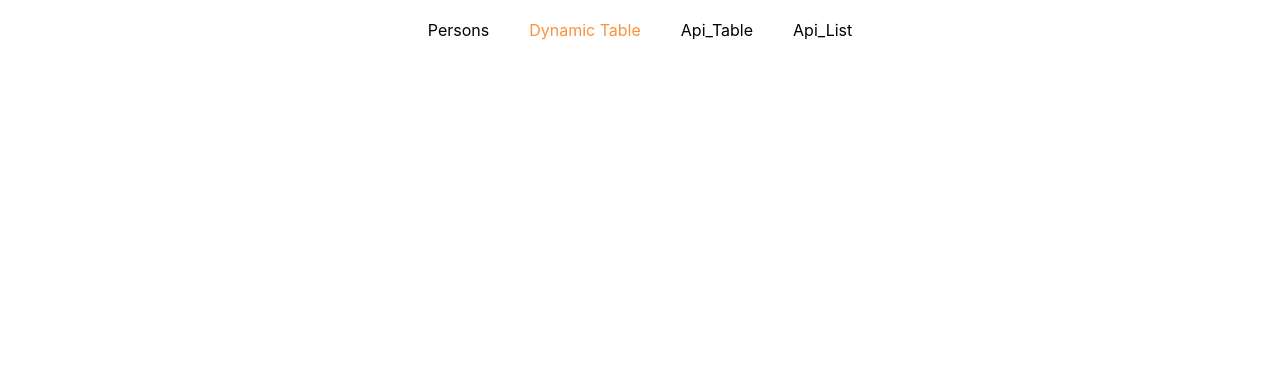
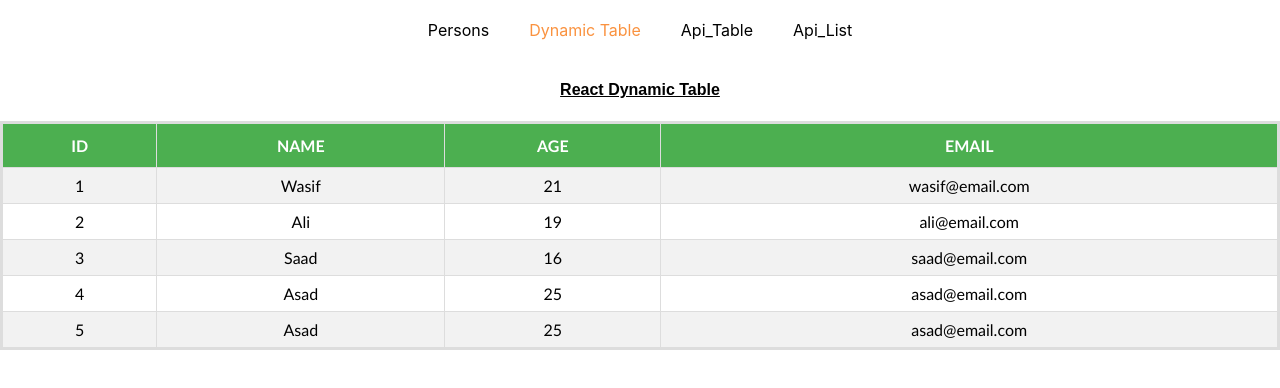
Before and after one commit to Gagandeep-Kaur-01/React, a React (Create React App) app in the folder routing_assignment/: page /dyn_table in a window 1280 px wide. Shown: the top 388 px of the page. Built offline with nearby package versions, Linux system fonts and the light colour scheme.

Commit message:
displayed dynamic table

```diff
--- /dev/null
+++ b/routing_assignment/src/Components/Table.css
@@ -0,0 +1,35 @@
+#tit {
+    text-align: center;
+    color: red;
+  }
+
+
+  #title {
+      text-align: center;
+      font-family: arial, sans-serif;
+    }
+
+    #students {
+      text-align: center;
+      font-family: "Trebuchet MS", Arial, Helvetica, sans-serif;
+      border-collapse: collapse;
+      border: 3px solid #ddd;
+      width: 100%;
+    }
+
+    #students td, #students th {
+      border: 1px solid #ddd;
+      padding: 8px;
+    }
+
+    #students tr:nth-child(even){background-color: #f2f2f2;}
+
+    #students tr:hover {background-color: #ddd;}
+
+    #students th {
+      padding-top: 12px;
+      padding-bottom: 12px;
+      text-align: center;
+      background-color: #4CAF50;
+      color: white;
+    }
--- /dev/null
+++ b/routing_assignment/src/Components/Table.js
@@ -0,0 +1,54 @@
+import React from 'react';
+import './Table.css';
+
+export default class Table extends React.Component {
+    constructor(props) {
+       super(props)
+       this.state = {
+          students: [
+             { id: 1, name: 'Wasif', age: 21, email: 'wasif@email.com' },
+             { id: 2, name: 'Ali', age: 19, email: 'ali@email.com' },
+             { id: 3, name: 'Saad', age: 16, email: 'saad@email.com' },
+             { id: 4, name: 'Asad', age: 25, email: 'asad@email.com' },
+            { id: 5, name: 'Asad', age: 25, email: 'asad@email.com' }
+          ],
+          isLoaded: false,
+
+       }
+    }
+
+    renderTableHeader() {
+       let header = Object.keys(this.state.students[0])
+       return header.map((key, index) => {
+          return <th key={index}>{key.toUpperCase()}</th>
+       })
+    }
+
+    renderTableData() {
+       return this.state.students.map((student, index) => {
+          const { id, name, age, email } = student //destructuring
+          return (
+             <tr key={id}>
+                <td>{id}</td>
+                <td>{name}</td>
+                <td>{age}</td>
+                <td>{email}</td>
+             </tr>
+          )
+       })
+    }
+
+    render() {
+       return (
+          <div>
+            <h4 id='title'><b><u>React Dynamic Table </u></b></h4>
+             <table id='students'>
+                <tbody>
+                   <tr>{this.renderTableHeader()}</tr>
+                   {this.renderTableData()}
+                </tbody>
+             </table>
+          </div>
+       )
+    }
+ }
--- a/routing_assignment/src/Container/Blog.js
+++ b/routing_assignment/src/Container/Blog.js
@@ -4,6 +4,7 @@
 import './Blog.css';
 
 import Persons from '../Components/Persons.js';
+import Table from '../Components/Table.js'
 
 class Blog extends Component {
   constructor(props){
@@ -63,6 +64,7 @@
 
                 <Switch>
                 <Route path="/persons" component={() => <Persons value="Assignment" person={this.state.persons} />} />
+                <Route path="/dyn_table" component={Table} />
                 </Switch>
             </div>
 
```
